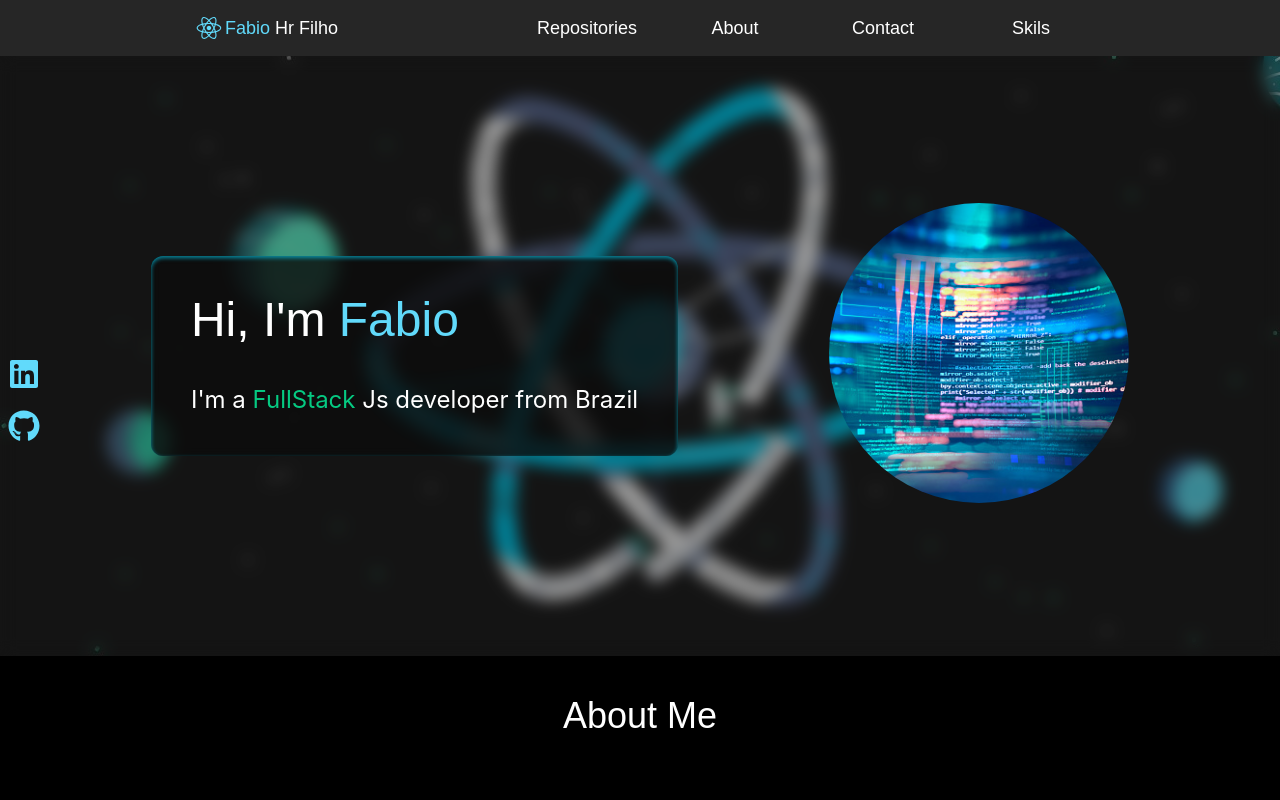
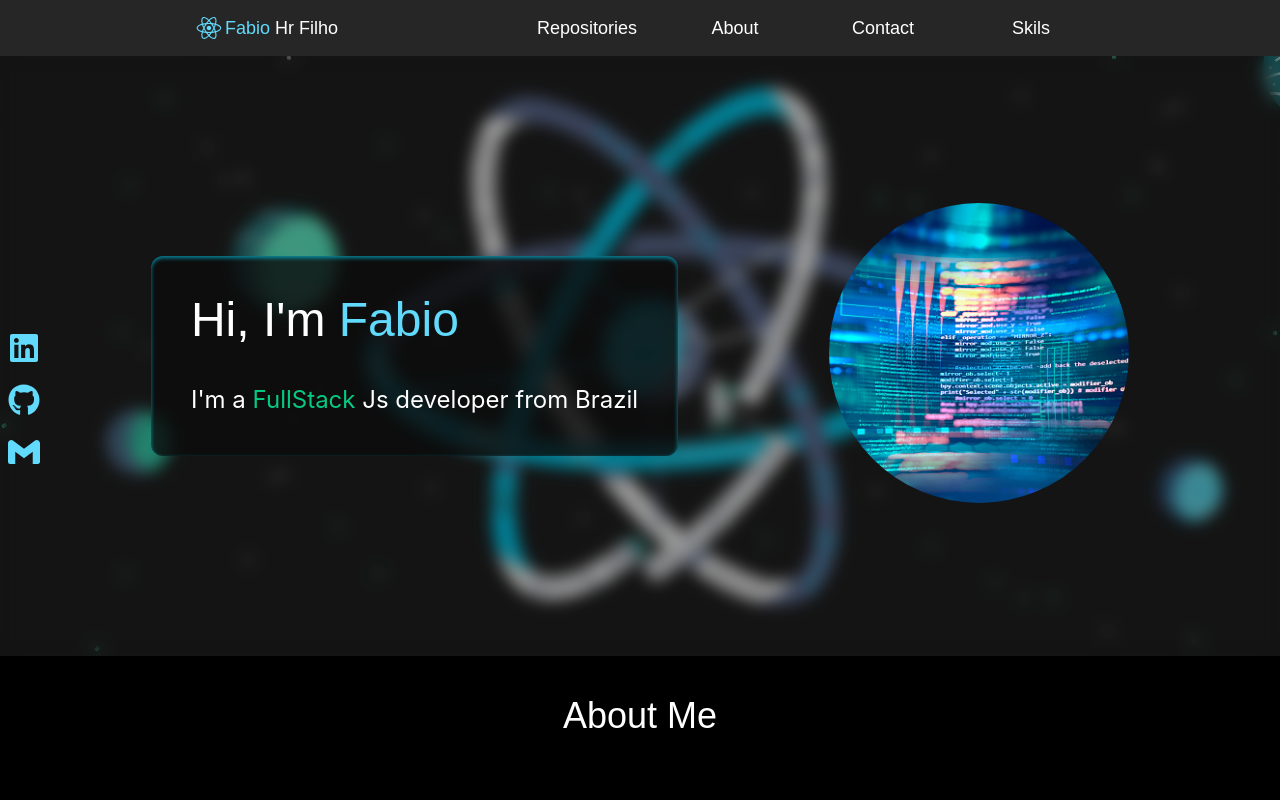
Before and after one commit to FabioRocha231/Portfolio, a Next.js app: page / in a window 1280 px wide. Shown: the top 800 px of the page. Built offline with nearby package versions, Linux system fonts and the light colour scheme.

Commit message:
feat: email added in social links

```diff
--- a/components/SocialLinks/index.tsx
+++ b/components/SocialLinks/index.tsx
@@ -1,5 +1,6 @@
 import { FaLinkedin, FaGithub, FaFacebook } from "react-icons/fa";
-// '#a1ecfb' : '#26dafd'
+import { SiGmail } from "react-icons/si";
+
 export const SocialLinks = () => {
   return (
     <aside
@@ -29,6 +30,17 @@ export const SocialLinks = () => {
           size={"2rem"}
         />
       </a>
+      <a
+        href="mailto:fabioharoldo1@gmail.com"
+        target="_blank"
+        rel="noreferrer"
+        className={"socialLink "}
+      >
+        <SiGmail
+          className="text-[#61dafb] hover:text-[#a1ecfb] hover:shadow-teal-300 hover:scale-105"
+          size={"2rem"}
+        />
+      </a>
     </aside>
   );
 };
```
